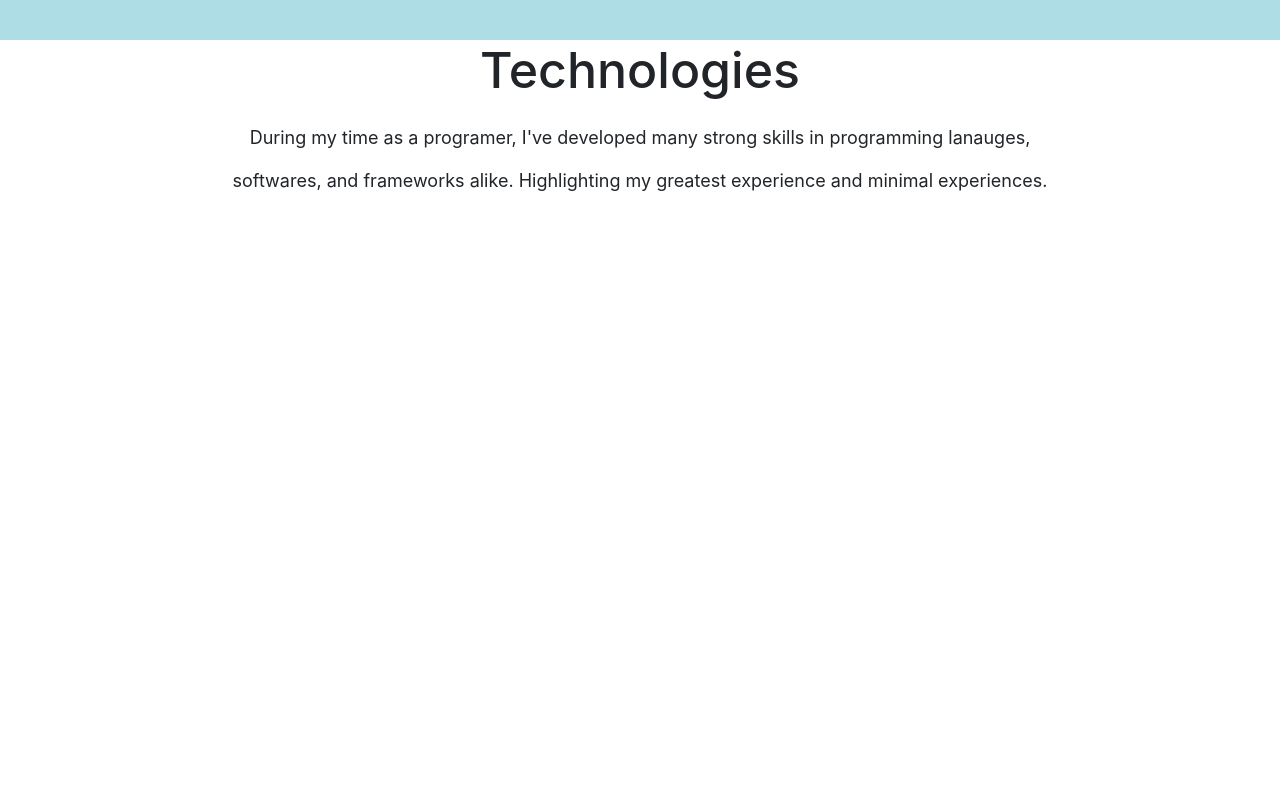
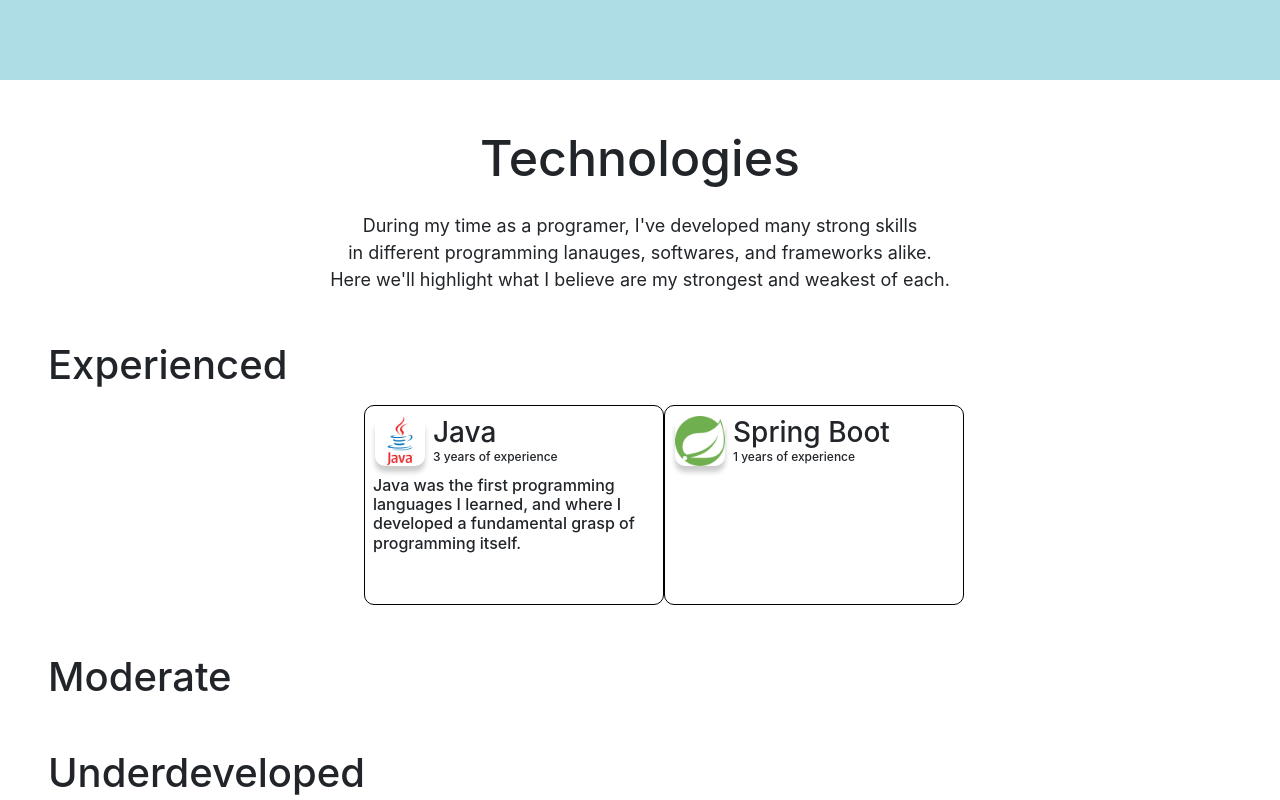
Before and after one commit to Emmetion/better-portfolio, a React (Create React App) app: page / in a window 1280 px wide. Shown: the part 760-1560 px from the top of the page. Built offline with nearby package versions, Linux system fonts and the light colour scheme.

Commit message:
Icon component

```diff
--- a/public/index.html
+++ b/public/index.html
@@ -25,7 +25,7 @@
       work correctly both with client-side routing and a non-root public URL.
       Learn how to configure a non-root public URL by running `npm run build`.
     -->
-    <title>React App</title>
+    <title>Emmet Spencer</title>
   </head>
   <body>
     <noscript>You need to enable JavaScript to run this app.</noscript>
--- a/src/components/home/introduction/Introduction.jsx
+++ b/src/components/home/introduction/Introduction.jsx
@@ -20,7 +20,7 @@ const Introduction = () => {
     }, [isInView])
 
     return (
-        <div className="align-items-center justify-content-center d-flex fd-row vh-100 vw-10" style={{backgroundColor: "#AFDDE5"}}>
+        <div className="align-items-center justify-content-center d-flex fd-row vw-10" style={{backgroundColor: "#AFDDE5", height: "105vh"}}>
 
             {/* <motion.div
                 initial={{x: -300, opacity: 0.1}}
--- /dev/null
+++ b/src/components/home/technologies/Icon.jsx
@@ -0,0 +1,45 @@
+import React from "react";
+
+
+const Icon = ({imageSrc, title, hoverText, yearsOfExperience, description, relatedSoftwares}) => {
+    return (
+        // Image with shadow background.
+        <div className="lang-item d-flex flex-column">
+            <div style={{
+                marginTop: "10px",
+                marginLeft: "10px",
+                textAlign: "left",
+                height: "60px",
+            }} className="d-flex">
+                {/*  Icon */}
+                <img src={imageSrc} title={hoverText} className="icon mr-2" style={{
+                    width: "75px",
+                    height: "75px",
+                    borderRadius: "10px",
+                    boxShadow: " 0 6px 5px 0 rgba(0, 0, 0, 0.2)",
+                }}/>
+                {/* Title + Years of Experience */}
+                <div className='d-flex flex-column'>
+                    <p className="h3 pt-0 mb-0 fs-12">{title}</p>
+                    <p style={{
+                        fontSize: "12px"
+                    }}>{yearsOfExperience} years of experience</p>
+                </div>
+
+
+            </div>
+
+            <div style={{
+                fontSize: "16px"
+            }} className="pl-2">
+                <p>{description}</p>
+                <p></p>
+            </div>
+
+
+        </div>
+    )
+}
+
+
+export default Icon;
--- a/src/components/home/technologies/Technologies.css
+++ b/src/components/home/technologies/Technologies.css
@@ -10,6 +10,33 @@
 
 }
 
-.emmet-pfp {
-    margin-left: 5vw;
+.icons {
+    display: flex;
+    align-content: center;
+    justify-content: center;
+    flex-direction: row; /* Explicitly set the flex direction to row */
+    align-items: center; /* Align items vertically centered */
+    justify-content: center; /* Align items horizontally centered */
 }
+
+.icon {
+    max-width: 50px;
+    max-height: 50px;
+}
+
+.lang-item {
+    min-width: 300px;
+    max-width: 300px;
+    min-height: 200px;
+    max-height: 200px;
+    border-color: black;
+    border-style: solid;
+    border-width: 1px;
+    border-radius: 10px;
+}
+
+.description {
+    height: 200px;
+    width: 300px;
+    font-size: 12px;
+}
--- a/src/components/home/technologies/Technologies.jsx
+++ b/src/components/home/technologies/Technologies.jsx
@@ -1,24 +1,65 @@
 import { useState } from "react";
 import { useScroll } from "framer-motion";
 
+import './Technologies.css'
+
 import FadeUp from "../projects/FadeUp";
 import SideFadeOut from "../introduction/SideFadeOut";
+
+// Icon image imports.
+import JavaIcon from '../../../assets/technologies/JavaIcon.webp'
+import SpringBoot from '../../../assets/technologies/SpringBoot.png'
+import { hover } from "@testing-library/user-event/dist/hover";
+import Icon from "./Icon";
+import React from "react";
+
+const experienced = [
+    {
+        imageSrc: JavaIcon,
+        title: "Java",
+        hoverText: "Java",
+        yearsOfExperience: 3,
+        description: "Java was the first programming languages I learned, and where I developed a fundamental grasp of programming itself.",
+        relatedSoftwares: "Spring Boot, JUnit, ",
+    },
+    {
+        imageSrc: SpringBoot,
+        title: "Spring Boot",
+        hoverText: "Spring Boot",
+        yearsOfExperience: 1,
+        description: "",
+        relatedSoftwares: ""
+    }
+]
+
 const Technologies = () => {
 
     return (
         <div className="d-block text-center vh-100 vw-100">
             <FadeUp>
                 <div className="h1">
-                <p className="header-text pb-2">Technologies</p>
+                    <p className="header-text pb-2 pt-5">Technologies</p>
                 </div>
             </FadeUp>
             <SideFadeOut direction={-1}>
-            <div className="body-text">
-                <p>During my time as a programer, I've developed many strong skills in programming lanauges, </p>
-                <p>softwares, and frameworks alike. Highlighting my greatest experience and minimal experiences.</p>
-                <p></p>
+                <div className="body-text w-100">
+                    <p className="mb-0">During my time as a programer, I've developed many strong skills</p>
+                    <p className="mb-0">in different programming lanauges, softwares, and frameworks alike.</p>
+                    <p className="mb-0">Here we'll highlight what I believe are my strongest and weakest of each.</p>
                 </div>
             </SideFadeOut>
+            <div className="mt-5 text-left ml-5 h1">
+                <p>Experienced</p>
+                <div className="icons fd-row d-flex spacing-10">
+                    {experienced.map(({imageSrc, title, hoverText, yearsOfExperience, description, relatedSoftwares}, index) =>
+                        <Icon key={index} imageSrc={imageSrc} title={title} hoverText={hoverText} yearsOfExperience={yearsOfExperience} description={description} relatedSoftwares={relatedSoftwares}/>
+                    )}
+                </div>
+            </div>
+
+            <div className="mt-5 text-left ml-5 h1">Moderate</div>
+            <div className="mt-5 text-left ml-5 h1">Underdeveloped</div>
+
         </div>
     )
 }
```
Also changed, not shown: src/assets/technologies/JavaIcon.webp (added), src/assets/technologies/SpringBoot.png (added). Lines whose indentation alone changed are shown as unchanged.
